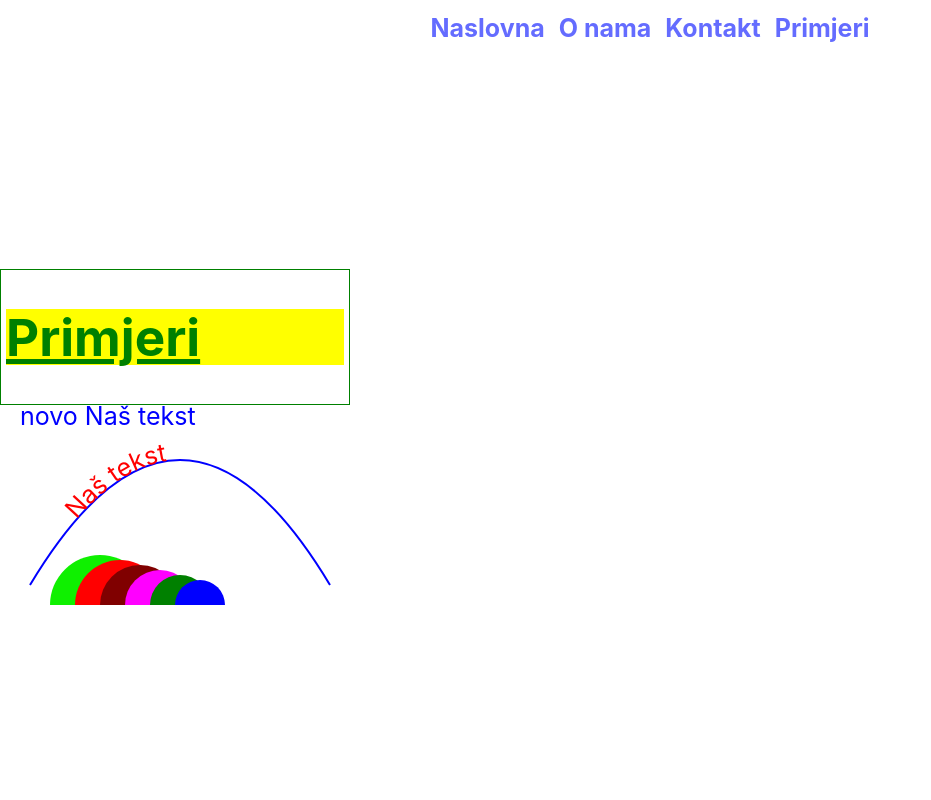
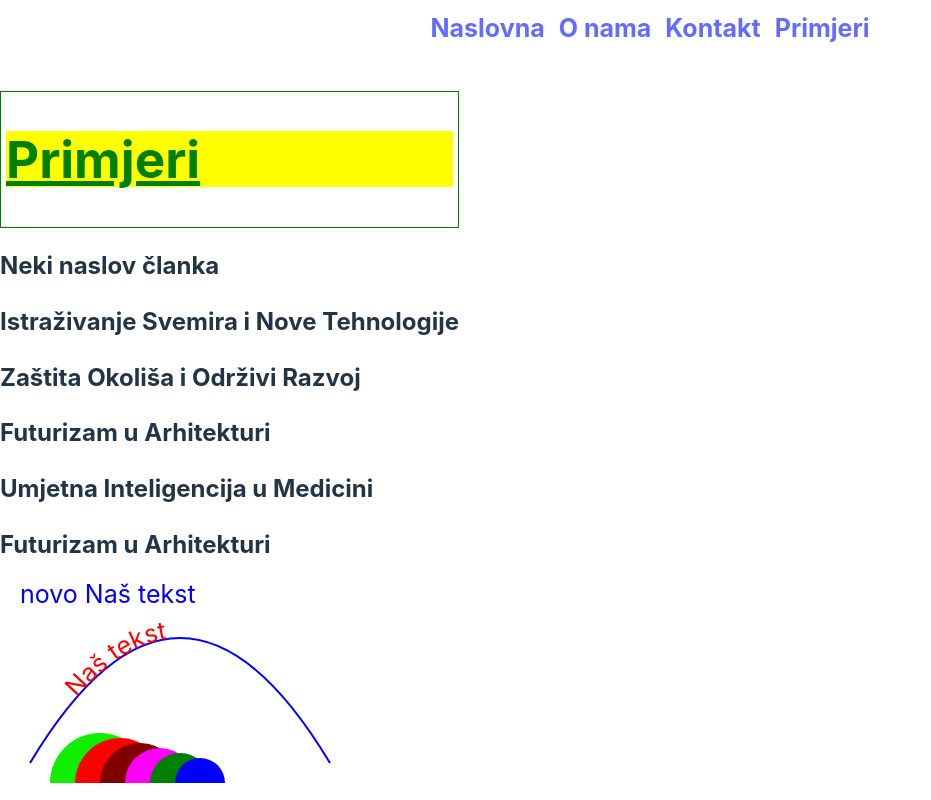
Before and after one commit to webbugt/algebra-react-vjezbe, a React (Vite) app: page /primjeri in a window 1280 px wide. Shown: the whole page, without its empty margins (0-931 px from the left). Built offline with nearby package versions, Linux system fonts and the light colour scheme.

Commit message:
mapiranje niza u ArticleCard

```diff
--- a/src/components/ArticleCards.jsx
+++ b/src/components/ArticleCards.jsx
@@ -37,8 +37,38 @@ const articles = [
     slug: "umjetna-inteligencija-u-medicini-23gh67",
     image: "https://via.assets.so/album.png?id=4&q=95&w=130&h=130&fit=fill",
   },
+  {
+    id: 24,
+    title: "Futurizam u Arhitekturi",
+    description:
+      "Istražujemo kako futurizam oblikuje moderne arhitektonske pothvate",
+    slug: "futurizam-u-arhitekturi-90op0p",
+  },
 ];
 
-function ArticleCards() {}
+
+// const articleMapperArrow = ({id, title}) => <ArticleCard key={id} title={title} />
+
+
+// function articleMapperFunction(article){
+//     const {id, title} = article
+
+//     return <ArticleCard key={id} title={title} />
+// }
+
+function ArticleCard({title}){
+    return <div className="ArticleCard">
+        <h2>{title}</h2>
+    </div>
+}
+
+function ArticleCards() {
+    return <div className="ArticleCards">
+        {/* {articles.map(({id, title}) => <ArticleCard key={id} title={title} />)} */}
+        {articles.map(({id, title}) => {
+            return <ArticleCard key={id} title={title} />
+        })}
+    </div>
+}
 
 export default ArticleCards;
--- a/src/routes/Primjeri.jsx
+++ b/src/routes/Primjeri.jsx
@@ -1,3 +1,4 @@
+import ArticleCards from "../components/ArticleCards.jsx";
 import Header from "../components/Header.jsx";
 import InteractiveSvg from "../components/InteractiveSvg.jsx";
 import { FancyTitle } from "../components/Titles.jsx";
@@ -7,6 +8,7 @@ export function Primjeri() {
     <div>
       <Header />
       <FancyTitle title="Primjeri" />
+      <ArticleCards />
       <InteractiveSvg
         circles={["#0ff000", "red", "maroon", "magenta", "green", "blue"]}
       />
```
